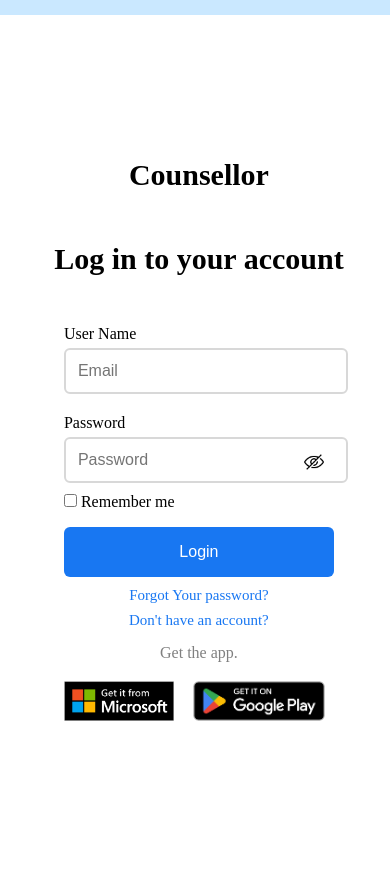
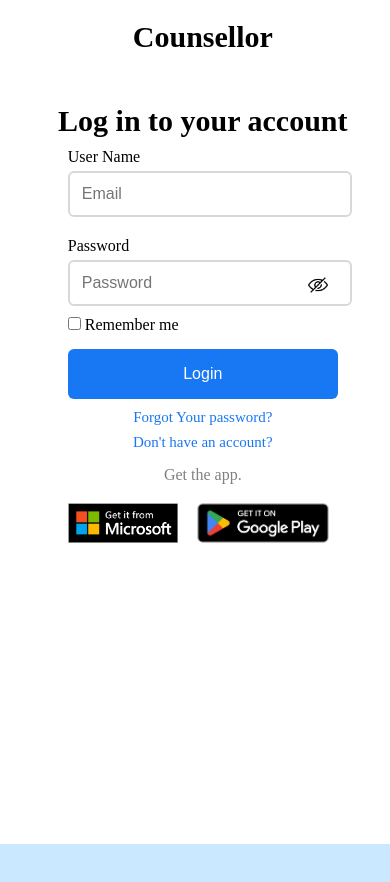
Before and after one commit to Counselllor/Counsellor-Web, a React (Vite) app: page / in a window 390 px wide. After the commit the page ends 844 px from the top, so only its background shows below. Built offline with nearby package versions, Linux system fonts and the light colour scheme; no server answers; a web font is replaced by a local one.

Commit message:
updated codes

```diff
--- a/src/components/ForgotPassword/ForgotPassword.css
+++ b/src/components/ForgotPassword/ForgotPassword.css
@@ -1,8 +1,6 @@
 .login-container {
   font-family: "ABeeZee";
-  margin-top: 15px;
   width: 100vw;
-
 }
 
 form {
@@ -11,11 +9,6 @@ form {
   justify-content: center;
   padding: 0 20%;
   align-items: center;
-}
-
-.sign-in {
-  margin-bottom: 10%;
-  margin-top: 0;
 }
 
 .login-container input.common-input {
--- a/src/components/Login/Login.css
+++ b/src/components/Login/Login.css
@@ -1,12 +1,20 @@
 .login-container {
   font-family: "ABeeZee";
   width: 100vw;
+  overflow-x: hidden;
 }
 
 .left {
-  height: 100vh;
-  justify-content: center;
   background-color: #5CB6F9;
+}
+
+.parent .right::-webkit-scrollbar{
+  width: 5px;
+  background-color: transparent;
+}
+
+.parent .right::-webkit-scrollbar-thumb{
+  background-color: var(--secPageColor);
 }
 
 /* Left side container of login page => same as signup page */
@@ -17,6 +25,7 @@
   text-align: center;
   font-weight: bolder;
   margin-top: 30px;
+  overflow-x: hidden;
 }
 
 .right .google {
@@ -182,6 +191,10 @@ select.inputField {
 }
 
 @media screen and (max-width: 768px) {
+  .login-container{
+    height: 100%;
+    background-color: var(--white);
+  }
   .login-container form {
     padding: 0 10%;
   }
--- a/src/components/SignUp/Signup.css
+++ b/src/components/SignUp/Signup.css
@@ -1,12 +1,13 @@
 .signup-container {
   font-family: "ABeeZee";
   width: 100vw;
+  overflow-x: hidden;
 }
 
 .parent {
   display: flex;
   align-items: center;
-  height: 103vh;
+  width: 100vw;
 }
 
 /* left part */
@@ -42,9 +43,18 @@
   display: flex;
   flex-direction: column;
   align-items: center;
-  height: 100%;
+  height: 100vh;
   overflow-y: scroll;
   overflow-x: hidden;
+}
+
+.parent .right::-webkit-scrollbar{
+  width: 5px;
+  background-color: transparent;
+}
+
+.parent .right::-webkit-scrollbar-thumb{
+  background-color: var(--secPageColor);
 }
 
 h1.counsellor {
@@ -199,12 +209,22 @@ select.inputField {
 /* media query */
 
 @media screen and (max-width: 768px) {
+  .signup-container{
+    height: 100%;
+    background-color: var(--white);
+  }
   .password-input .toggle-button1 {
     right: 50px !important;
   }
 }
 
 @media screen and (max-width: 500px) {
+
+  .parent{
+    width: 104vw;
+    overflow-x: hidden;
+  }
+
   .password-input .toggle-button1 {
     right: 20px !important;
   }
@@ -231,6 +251,7 @@ select.inputField {
 
   .parent .right {
     width: 100%;
+    height: auto;
   }
 
   .parent .right .form-container {
--- a/src/index.css
+++ b/src/index.css
@@ -4,13 +4,17 @@
     --white: #ffffff;
     --btnColor: #12229d;
     font-size: 62.5%;
-    overflow: hidden;
+    overflow-x: hidden;
 }
 
-body{
+body, html{
     margin: 0;
+    min-width: 100vw;
 }
 
-#root{
+#root, .App{
     background-color: var(--pageColor);
+    overflow-x: hidden;
+    height: 100%;
+    width: 100%;
 }
```
